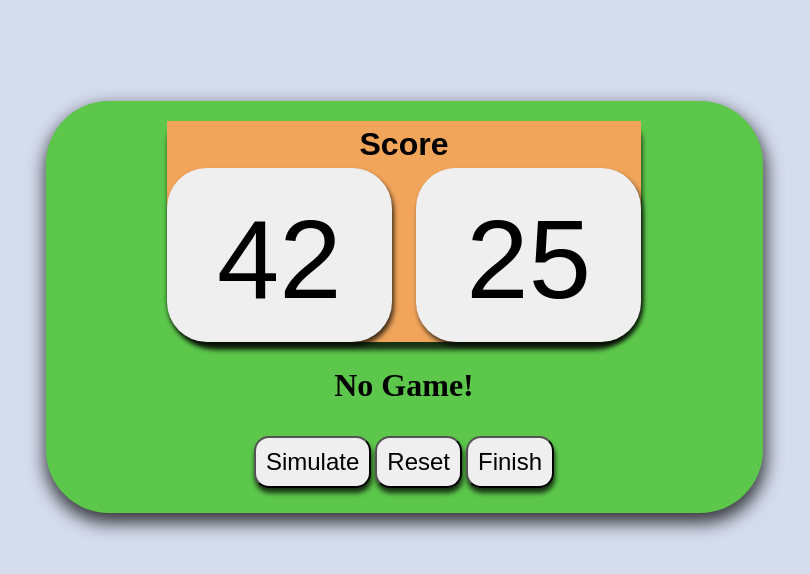
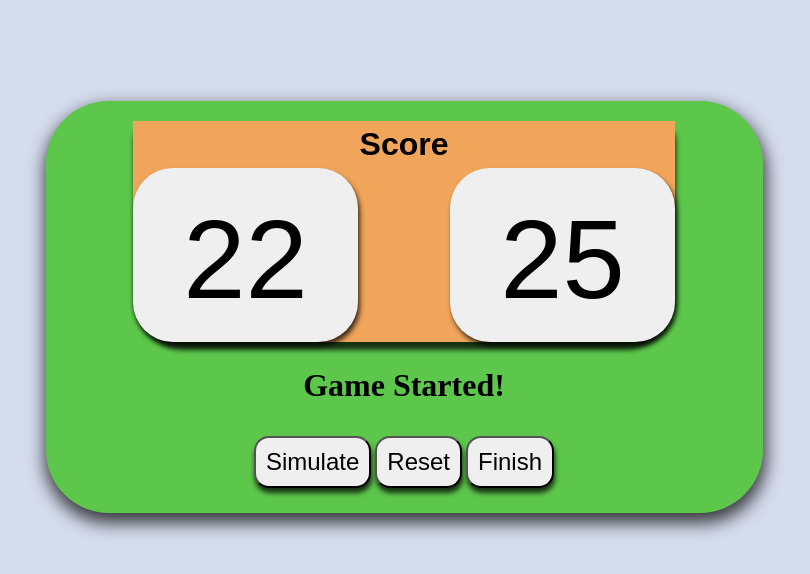
Before and after one commit to juanortiz10/Score, a plain HTML site: page index.html in a window 1280 px wide. Both pictures are taken after a click on the button "Simulate". Shown: the whole page, without its empty margins (236-1046 px from the left). Drawn offline with Linux system fonts and the light colour scheme.

Commit message:
Version 0.2

```diff
--- a/css/stylesheet.css
+++ b/css/stylesheet.css
@@ -74,7 +74,7 @@ div#container{
 }
 
 div#subContainer{
-  width: 70%;
+  width: 80%;
   height: auto;
   margin: 0 auto;
   background-color: #F1A55B;
--- a/js/main.js
+++ b/js/main.js
@@ -1,8 +1,6 @@
 function scoreLeft() {
   var score=document.getElementById("btnScoreL").value;
-  if (score>=25) {
-    inner("game","Left Team Winner");
-    //document.getElementById("game").innerHTML="Left team Winner";
+  if (score==25) {
     reset();
   }else {
     score++;
@@ -14,8 +12,7 @@ function scoreLeft() {
 
 function scoreRight(){
   var score=document.getElementById("btnScoreR").value;
-  if (score>=25) {
-    inner("game","Right Team Winner");
+  if (score==25) {
     reset();
   }else {
     score++;
@@ -26,23 +23,15 @@ function scoreRight(){
 }
 
 function simulate(){
-  reset();
-  var value=0,pointsL=0,pointsR=0;
-  while(pointsL <25 || pointsR<25){
-    value=Math.floor((Math.random()*2)+1);
-    if (value==1) {
-      pointsR++;
-      points=document.getElementById("btnScoreR").value;
-      inner("btnScoreR",pointsR);
-      document.getElementById("btnScoreR").value=(pointsR);
-    }else{
-      points=document.getElementById("btnScoreL").value;
-      pointsL++;
-      inner("btnScoreL",pointsL);
-      document.getElementById("btnScoreL").value=(pointsL);
-      }
+  var condition=true;
+  while (condition) {
+    if (document.getElementById("btnScoreL").value && document.getElementById("btnScoreR").value >=25) condition=false;
+    var number=Math.floor((Math.random()*2)+1);
+    if (number==1) scoreRight();
+    else scoreLeft();
   }
 }
+
 function reset(){
   document.getElementById("btnScoreL").value=0;
   document.getElementById("btnScoreR").value=0;
```
